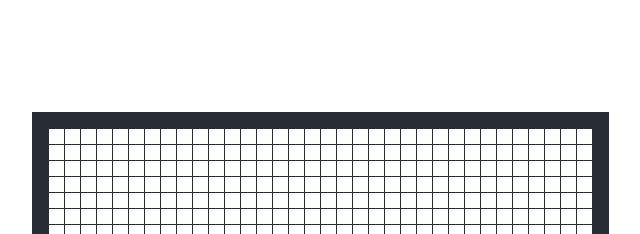
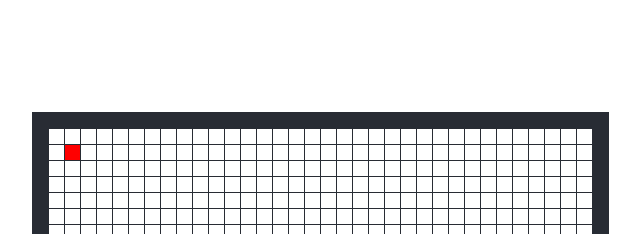
Before and after one commit to ejaycoleman/snake, a React (Create React App) app in the folder frontend/: page / in a window 1280 px wide. Shown: the top 234 px of the page, without its empty margins (320-960 px from the left). Built offline with nearby package versions, Linux system fonts and the light colour scheme.

Commit message:
add snake point

```diff
--- a/frontend/src/App.css
+++ b/frontend/src/App.css
@@ -35,3 +35,7 @@
 .border {
   background-color: #282c34;
 }
+
+.snake {
+  background-color: red;
+}
--- a/frontend/src/App.tsx
+++ b/frontend/src/App.tsx
@@ -1,13 +1,24 @@
-import logo from './logo.svg';
+import { useState, useEffect } from 'react'
 import './App.css';
 
+interface idk {
+  snake: CellInt
+}
+
 interface RowInt {
-  y: number
+  y: number,
+  snake: CellInt
 }
 
 interface CellInt {
   x: number
   y: number
+}
+
+interface CellIntWithInfo {
+  x: number
+  y: number
+  snake: CellInt
 }
 
 const gridArray: number[] = []
@@ -17,42 +28,53 @@ for (let i = 0; i <= gridSize; i++) {
   gridArray.push(i);
 }
 
-const Grid = (): JSX.Element =>
+const Grid = ({snake}: idk): JSX.Element =>
 <div>
   {gridArray.map(y =>
     <Row
       y={y}
+      snake={snake}
       key={y}
     />
   )}
 </div>
 
-const Row = ({y}: RowInt) =>
+const Row = ({y, snake}: RowInt) =>
   <div className='grid-row'>
     {gridArray.map(x =>
       <Cell
         x={x}
         y={y}
+        snake={snake}
         key={x}
       />
 
     )}
   </div>
 
-const Cell = ({x, y}: CellInt): JSX.Element =>
-  <div className={isBorder(x, y) ? 'border cell' : 'cell'}/>
+const Cell = ({x, y, snake}: CellIntWithInfo): JSX.Element =>
+  <div className={isBorder(x, y) ? 'border cell ' : 'cell ' + (JSON.stringify(snake) === JSON.stringify({x, y}) ? 'snake' : '')}/>
 
 const isBorder = (x: number, y: number) =>
       x === 0 || y === 0 || x === gridSize || y === gridSize
 
-function App() {
+const randCoord = (): CellInt => ({
+  x: Math.floor(Math.random() * (gridSize) + 1),
+  y: Math.floor(Math.random() * (gridSize) + 1),
+})
+
+const App = (): JSX.Element => {
+  const [snake, setSnake] = useState<CellInt>({x: 0, y: 0});
+
+  useEffect(() =>
+    setSnake(randCoord)
+  , [])
+
   return (
     <div className="App">
-        <Grid></Grid>
+        <Grid snake={snake} />
     </div>
   );
-
-
 }
 
 
```
